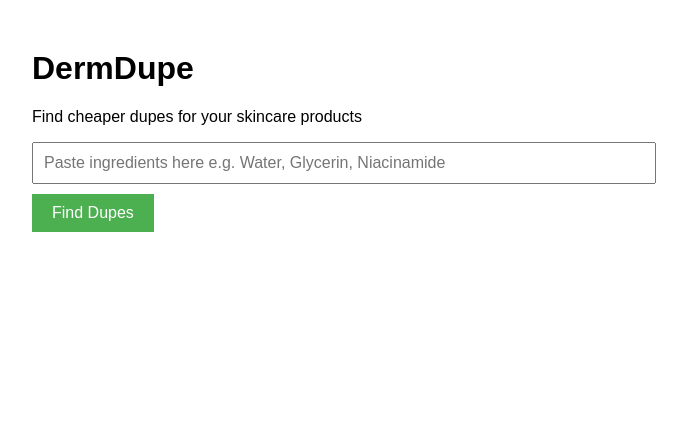
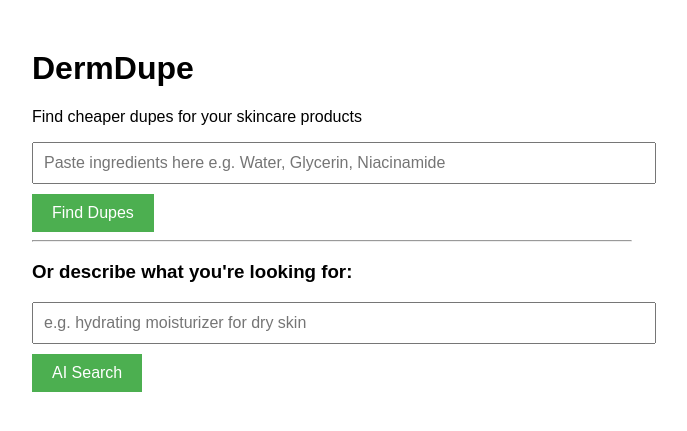
Before and after one commit to Mudra3/dermdupe, a Flask app: page / in a window 1280 px wide. Shown: the top 431 px of the page, without its empty margins (308-995 px from the left). Run offline with Flask 3, Linux system fonts and the light colour scheme.

Commit message:
Add AI-powered natural language search

```diff
--- a/frontend/app.py
+++ b/frontend/app.py
@@ -3,6 +3,23 @@ import sqlite3
 import os
 
 app = Flask(__name__)
+
+def get_ingredients_from_description(description):
+    description = description.lower()
+    ingredients = []
+    if any(word in description for word in ["hydrating", "moisture", "dry skin"]):
+        ingredients += ["Glycerin", "Hyaluronic Acid", "Squalane", "Ceramide NP"]
+    if any(word in description for word in ["brightening", "glow", "vitamin c"]):
+        ingredients += ["Niacinamide", "Ascorbic Acid", "Kojic Acid"]
+    if any(word in description for word in ["anti aging", "wrinkle", "retinol"]):
+        ingredients += ["Retinol", "Peptides", "Collagen", "Adenosine"]
+    if any(word in description for word in ["acne", "oily", "pores", "breakout"]):
+        ingredients += ["Salicylic Acid", "Niacinamide", "Zinc", "Tea Tree"]
+    if any(word in description for word in ["sensitive", "calm", "redness"]):
+        ingredients += ["Centella Asiatica", "Aloe Vera", "Ceramide EOP", "Panthenol"]
+    if not ingredients:
+        ingredients = ["Glycerin", "Water", "Niacinamide"]
+    return ingredients
 
 def get_all_products():
     db_path = os.path.join(os.path.dirname(__file__), '..', 'data', 'products.db')
@@ -22,7 +39,7 @@ def jaccard_similarity(list1, list2):
         return 0
     return len(intersection) / len(union)
 
-def find_dupes(target_ingredients, all_products, threshold=0.3):
+def find_dupes(target_ingredients, all_products, threshold=0.1):
     dupes = []
     for product in all_products:
         ingredients = product["ingredients"].split(",")
@@ -43,5 +60,13 @@ def search():
     dupes = find_dupes(ingredient_list, all_products)
     return render_template("results.html", dupes=dupes)
 
+@app.route("/ai-search", methods=["POST"])
+def ai_search():
+    description = request.form.get("description")
+    ingredient_list = get_ingredients_from_description(description)
+    all_products = get_all_products()
+    dupes = find_dupes(ingredient_list, all_products)
+    return render_template("results.html", dupes=dupes)
+
 if __name__ == "__main__":
     app.run(debug=True)
--- a/frontend/templates/index.html
+++ b/frontend/templates/index.html
@@ -14,6 +14,13 @@
     <form action="/search" method="POST">
         <input type="text" name="ingredients" placeholder="Paste ingredients here e.g. Water, Glycerin, Niacinamide">
         <button type="submit">Find Dupes</button>
+
     </form>
+    <hr>
+<h3>Or describe what you're looking for:</h3>
+<form action="/ai-search" method="POST">
+    <input type="text" name="description" placeholder="e.g. hydrating moisturizer for dry skin">
+    <button type="submit">AI Search</button>
+</form>
 </body>
 </html>
```
